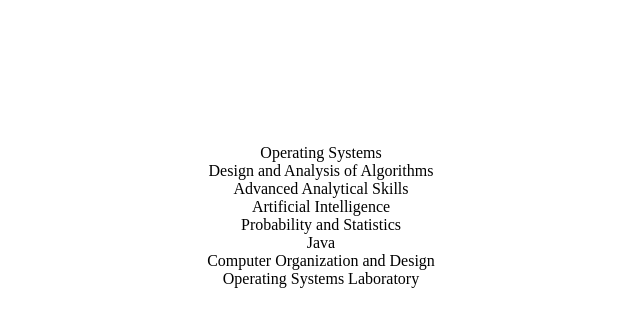
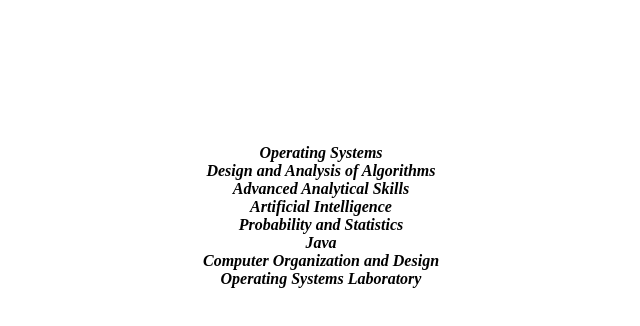
Before and after one commit to AyanRuzdan/ayanruzdan.github.io, a plain HTML site: page index.html in a window 1280 px wide. Shown: the whole page, without its empty margins (339-979 px from the left). Drawn offline with Linux system fonts and the light colour scheme; a web font is replaced by a local one.

Commit message:
0030300423

```diff
--- a/style.css
+++ b/style.css
@@ -1,12 +1,9 @@
 body {
   margin: 0;
   padding: 0;
-  /* font-family:'CMU Serif', Courier, monospace ; */
   font-family: 'DM Serif Text', serif;
-}
-a{
-  color: limegreen;
-  text-decoration: none;
+  font-weight: 900;
+  font-style: italic;
 }
 #box1 ul{
   list-style-type: none;
```
